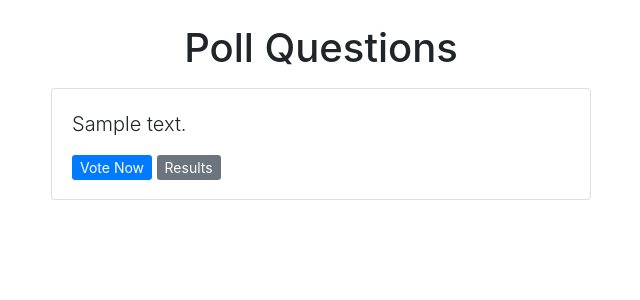
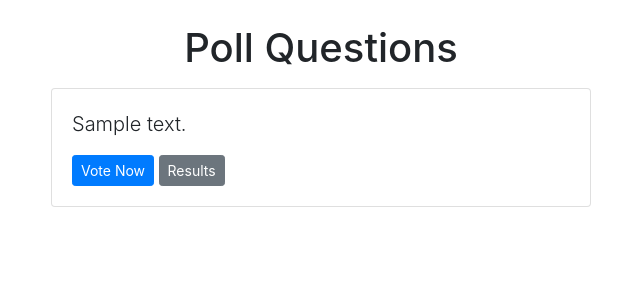
Before and after one commit to mateja176/pollster_project, a Django app: page /polls/ in a window 1280 px wide. Shown: the part 56-356 px from the top of the page, without its empty margins (319-959 px from the left). Run offline with Django 3.2, Linux system fonts and the light colour scheme; tables that the repository leaves empty hold one stand-in row (values such as "Sample post"); some libraries are stand-ins or nearby versions.

Commit message:
fix(templates/polls/index): adds missing btn class

```diff
--- a/pollster/templates/polls/index.html
+++ b/pollster/templates/polls/index.html
@@ -4,10 +4,10 @@
 <div class="card mb-3">
   <div class="card-body">
     <p class="lead">{{ question.question_text }}</p>
-    <a href="{% url 'polls:detail' question.id %}" class="btn-primary btn-sm"
+    <a href="{% url 'polls:detail' question.id %}" class="btn btn-primary btn-sm"
       >Vote Now</a
     >
-    <a href="{% url 'polls:results' question.id %}" class="btn-secondary btn-sm"
+    <a href="{% url 'polls:results' question.id %}" class="btn btn-secondary btn-sm"
       >Results</a
     >
   </div>
```
